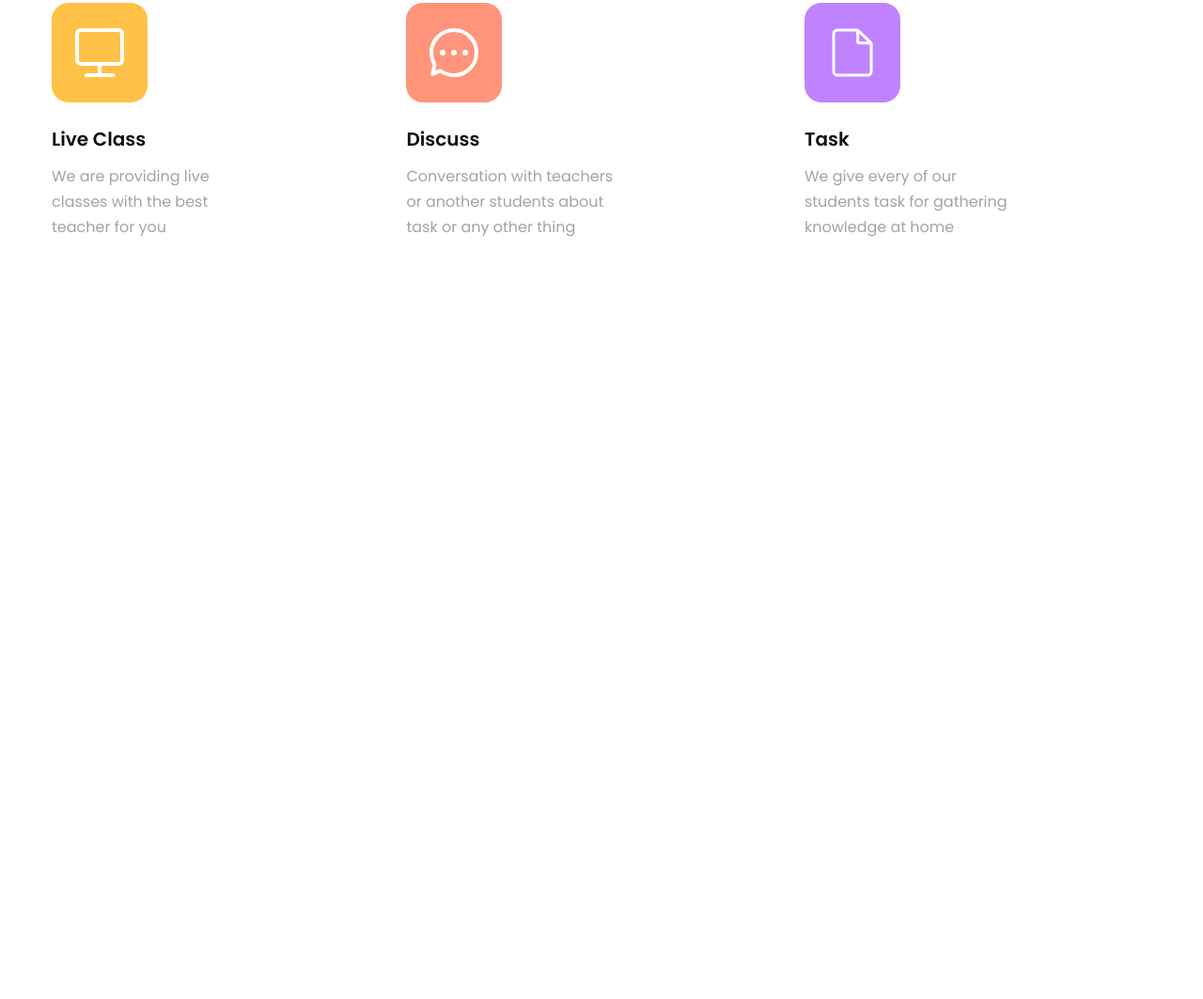
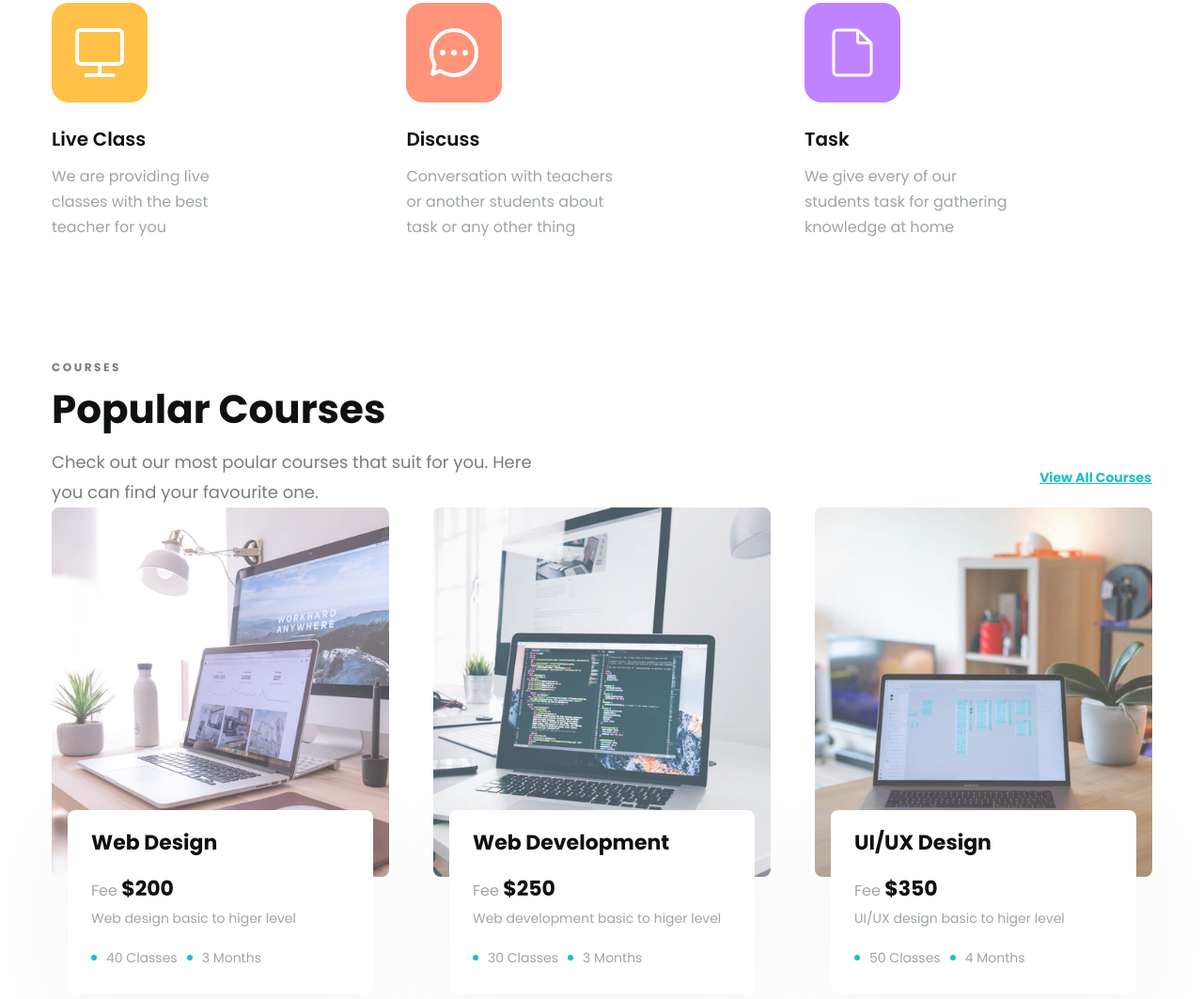
Before and after one commit to dev-ndk/f8-htmlcss-2.1, a plain HTML site: page index.html in a window 1280 px wide. Shown: the part 1281-2344 px from the top of the page at 94% size. Drawn offline with Linux system fonts and the light colour scheme.

Commit message:
create the Courses section

```diff
--- a/asset/css/styles.css
+++ b/asset/css/styles.css
@@ -400,3 +400,124 @@ a {
     font-weight: 400;
     line-height: 1.69; /* 168.75% */
 }
+
+/* Courses */
+
+.courses {
+    padding: 130px 0 65px;
+}
+
+.courses-heading .label {
+    color: #767e7e;
+    font-size: 1.2rem;
+    font-weight: 700;
+}
+
+.courses-heading .sub-title {
+    margin-top: 18px;
+    color: #0d1111;
+    font-size: 4.2rem;
+    font-weight: 700;
+}
+
+.courses-content {
+    margin-top: 19px;
+    display: flex;
+    align-items: center;
+    justify-content: space-between;
+}
+
+.courses-content .desc {
+    width: 525px;
+    color: #767e7e;
+    font-size: 1.8rem;
+    font-weight: 400;
+    line-height: 1.78; /* 177.778% */
+}
+
+.courses-content .view {
+    color: #1ebfc1;
+    font-size: 1.4rem;
+    font-weight: 700;
+    text-decoration: underline;
+}
+
+.courses-group {
+    display: flex;
+    justify-content: space-between;
+    align-items: center;
+    gap: 0 47px;
+}
+
+.courses-item {
+    position: relative;
+    width: calc(33.33% - 16px);
+}
+
+.courses-item .thumb {
+    width: 359px;
+    height: 393px;
+    border-radius: 8px;
+    opacity: 0.7;
+    background: #d0efed;
+    object-fit: cover;
+}
+
+.courses-info {
+    top: 322px;
+    left: 17px;
+    right: 17px;
+    position: absolute;
+    padding: 18px 25px 29px;
+    border-radius: 8px;
+    background: #fff;
+    box-shadow: 0px 16px 90px 0px rgba(0, 0, 0, 0.05);
+}
+
+.courses-info .sub-title {
+    color: #0d1111;
+    font-size: 2.2rem;
+    font-weight: 700;
+    line-height: 1.5;
+}
+
+.courses-info .price {
+    margin-top: 16px;
+    color: #9da6a5;
+    font-size: 1.6rem;
+    font-weight: 400;
+    line-height: 1.5;
+}
+
+.courses-info .price strong {
+    color: #0d1111;
+    font-size: 2.2rem;
+    font-weight: 700;
+}
+
+.courses-info .desc {
+    margin-top: 6px;
+    color: #9da6a5;
+    font-size: 1.4rem;
+    font-weight: 400;
+    line-height: 1.3;
+}
+
+.courses-item .sub-info {
+    margin-top: 18px;
+    display: flex;
+}
+
+.courses-item .sub-info .desc {
+    display: flex;
+    align-items: center;
+    gap: 0 10px;
+    margin-right: 10px;
+}
+.courses-item .sub-info .desc::before {
+    height: 6px;
+    width: 6px;
+    content: "";
+    background: #1ebfc1;
+    border-radius: 50%;
+}
--- a/index.html
+++ b/index.html
@@ -38,7 +38,7 @@
                                 <a href="#features">Features</a>
                             </li>
                             <li>
-                                <a href="#!">Pricing</a>
+                                <a href="#courses">Pricing</a>
                             </li>
                             <li>
                                 <a href="#!">About</a>
@@ -232,6 +232,81 @@
                     </div>
                 </div>
             </div>
+            <!-- Courses -->
+            <div class="courses" id="courses">
+                <div class="main-content">
+                    <div class="courses-heading">
+                        <p class="label">C O U R S E S</p>
+                        <h2 class="sub-title">Popular Courses</h2>
+                    </div>
+                    <div class="courses-content">
+                        <p class="desc">
+                            Check out our most poular courses that suit for you.
+                            Here you can find your favourite one.
+                        </p>
+                        <a href="#!" class="view">View All Courses</a>
+                    </div>
+                    <div class="courses-group">
+                        <!-- courses item 1 -->
+                        <div class="courses-item">
+                            <img
+                                src="./asset/img/courses-item-1.png"
+                                alt="Web Design"
+                                class="thumb"
+                            />
+                            <div class="courses-info">
+                                <h3 class="sub-title">Web Design</h3>
+                                <p class="price">Fee <strong>$200</strong></p>
+                                <p class="desc">
+                                    Web design basic to higer level
+                                </p>
+                                <div class="sub-info">
+                                    <p class="desc">40 Classes</p>
+                                    <p class="desc">3 Months</p>
+                                </div>
+                            </div>
+                        </div>
+                        <!-- courses item 2 -->
+                        <div class="courses-item">
+                            <img
+                                src="./asset/img/courses-item-2.png"
+                                alt="Web Development"
+                                class="thumb"
+                            />
+                            <div class="courses-info">
+                                <h3 class="sub-title">Web Development</h3>
+                                <p class="price">Fee <strong>$250</strong></p>
+                                <p class="desc">
+                                    Web development basic to higer level
+                                </p>
+                                <div class="sub-info">
+                                    <p class="desc">30 Classes</p>
+                                    <p class="desc">3 Months</p>
+                                </div>
+                            </div>
+                        </div>
+                        <!-- courses item 3 -->
+                        <div class="courses-item">
+                            <img
+                                src="./asset/img/courses-item-3.png"
+                                alt="UI/UX Design"
+                                class="thumb"
+                            />
+                            <div class="courses-info">
+                                <h3 class="sub-title">UI/UX Design</h3>
+                                <p class="price">Fee <strong>$350</strong></p>
+                                <p class="desc">
+                                    UI/UX design basic to higer level
+                                </p>
+                                <div class="sub-info">
+                                    <p class="desc">50 Classes</p>
+                                    <p class="desc">4 Months</p>
+                                </div>
+                            </div>
+                        </div>
+                    </div>
+                </div>
+            </div>
         </main>
     </body>
 </html>
```
Also changed, not shown: asset/img/courses-item-1.png (added), asset/img/courses-item-2.png (added), asset/img/courses-item-3.png (added).
